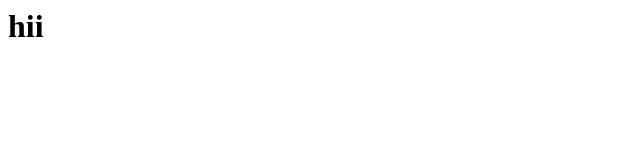
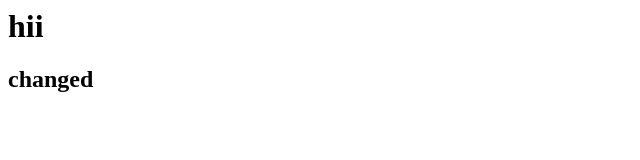
Before and after one commit to abdul-239/gitsetgoo, a plain HTML site: page index.html in a window 1280 px wide. Shown: the whole page, without its empty margins (0-640 px from the left). Drawn offline with Linux system fonts and the light colour scheme.

Commit message:
index changed

```diff
--- a/index.html
+++ b/index.html
@@ -1 +1,2 @@
 <h1>hii</h1>
+<h2>changed</h2>
```
